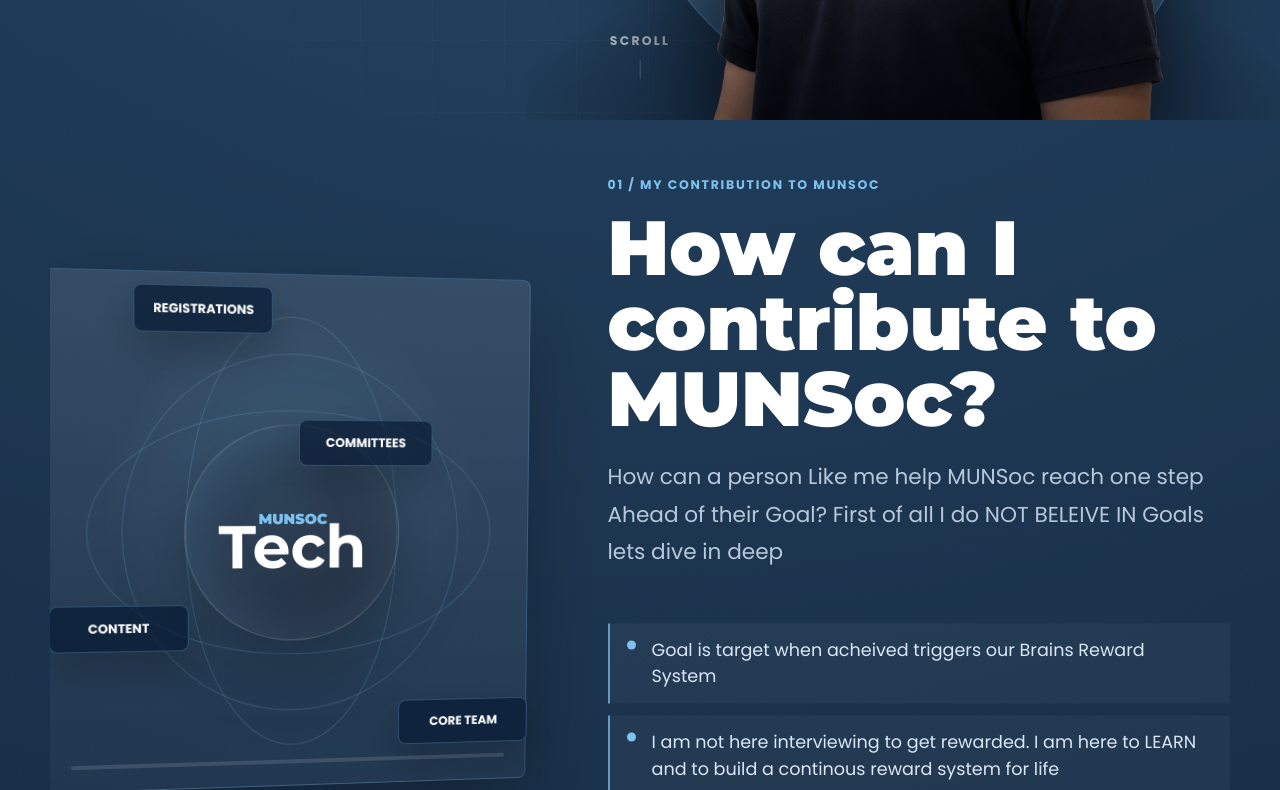
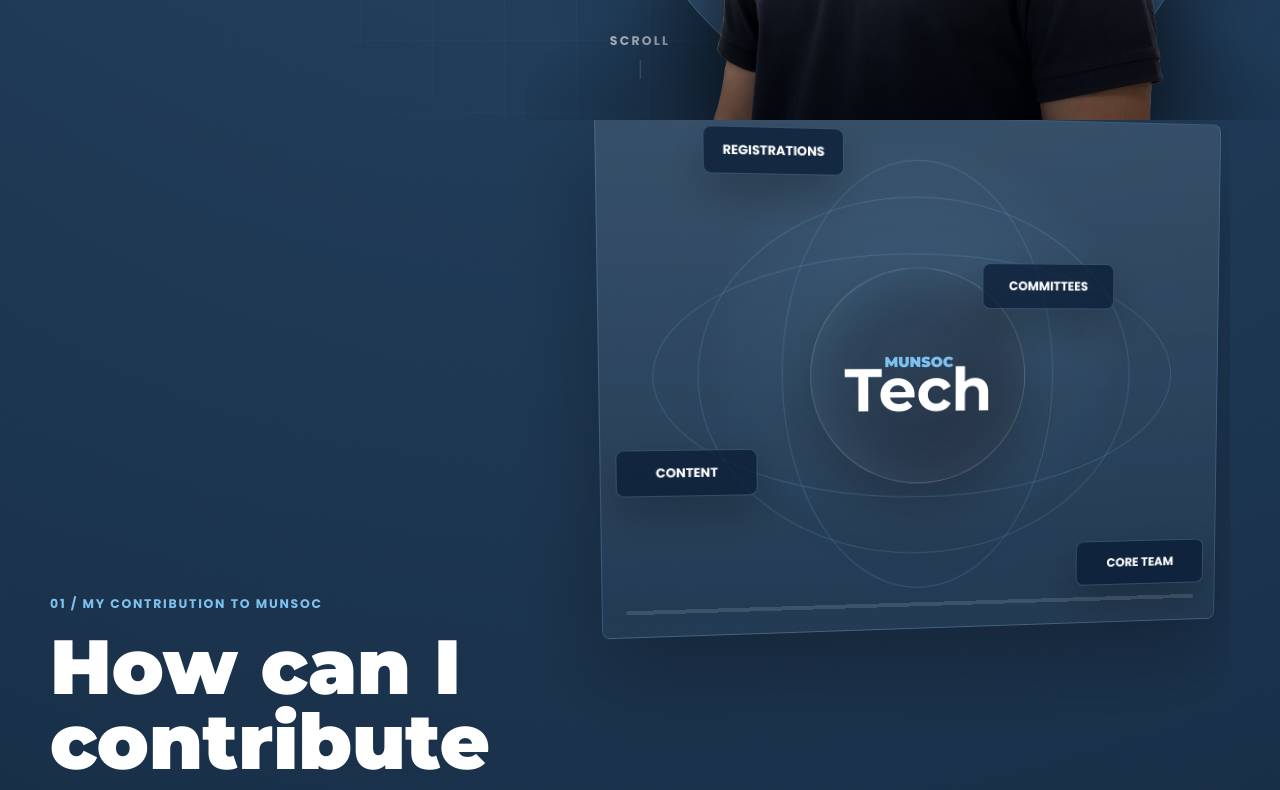
Before and after one commit to aryan123pro/munsoc, a React (Vite) app: page / in a window 1280 px wide. Shown: the part 680-1470 px from the top of the page. Built offline with nearby package versions, Linux system fonts and the light colour scheme.

Commit message:
Update App.jsx

```diff
--- a/src/App.jsx
+++ b/src/App.jsx
@@ -187,7 +187,9 @@ function App(){
         ref={storyRef}
         style={{ '--story-progress': storyProgress }}
       >
-        <pre>
+
+        <div className="story-stage">
+           <pre>
 
 
 
@@ -200,7 +202,6 @@ function App(){
 
 
         </pre>
-        <div className="story-stage">
           <div className="story-visual" aria-hidden="true">
             <div className="munsoc-core">
               <span>MUNSoc</span>
```
